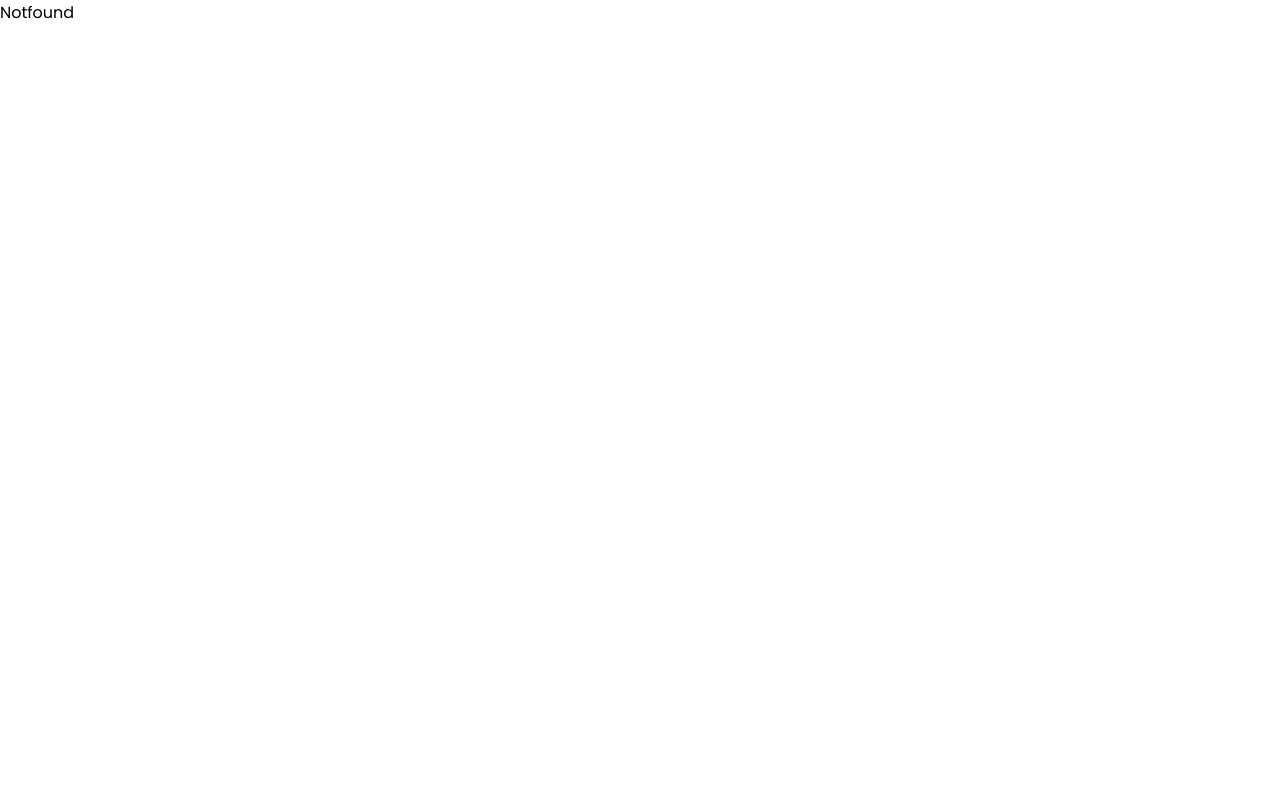
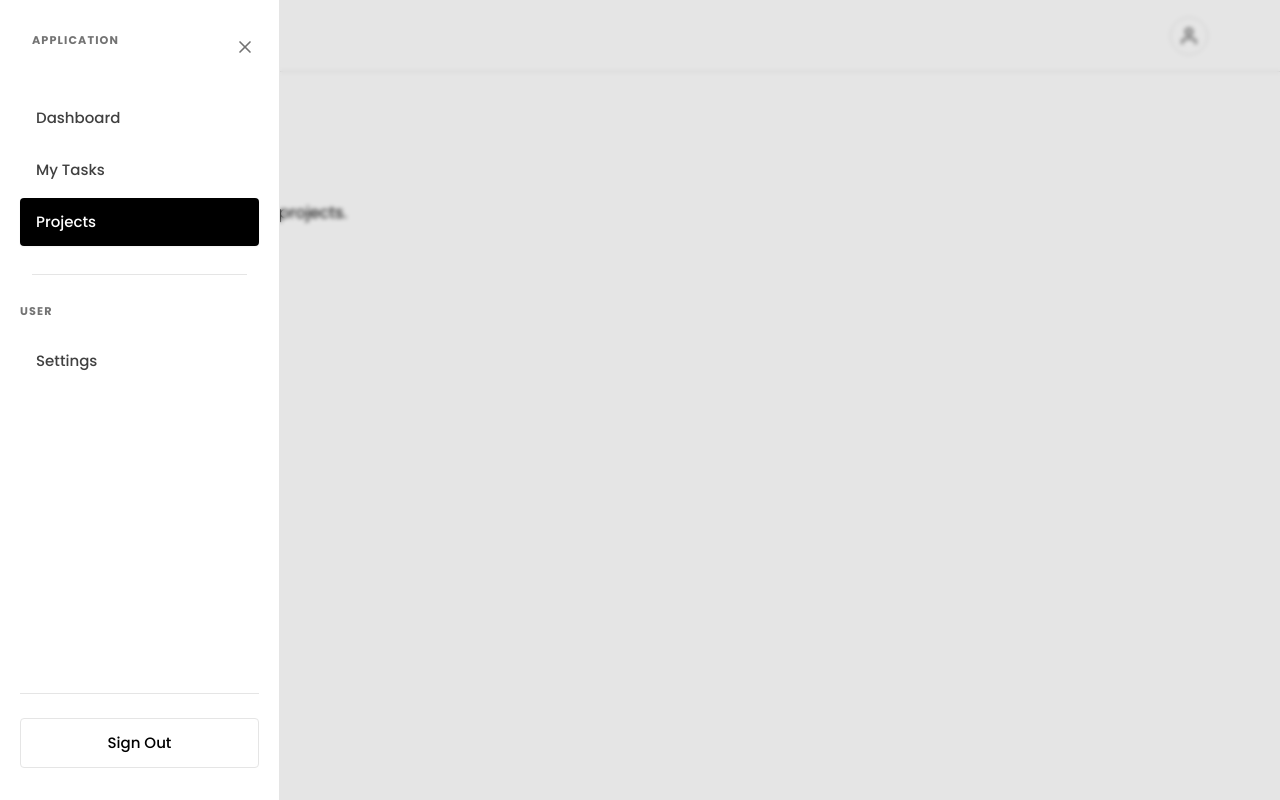
Before and after one commit to upendrakumar-17/Task-Manager, a React (Create React App) app in the folder frontend/: page /dashboard/projects in a window 1280 px wide. Built offline with nearby package versions, Linux system fonts and the light colour scheme.

Commit message:
dashboard optimised

```diff
--- a/frontend/src/App.js
+++ b/frontend/src/App.js
@@ -5,6 +5,11 @@ import Dashboard from './pages/Dashboard';
 import Notfound from './pages/Notfound';
 import Login from './pages/Login';
 import Register from './pages/Register';
+
+import DashboardHome from './pages/dashboard/DashboardHome';
+import Tasks from './pages/dashboard/Tasks';
+import Projects from './pages/dashboard/Projects';
+import Settings from './pages/dashboard/Settings';
 
 function App() {
   return (
@@ -14,7 +19,14 @@ function App() {
           <Route path="/" element={<Landing />} />
           <Route path="/register" element={<Register />} />
           <Route path="/login" element={<Login />} />
-          <Route path="/dashboard" element={<Dashboard />} />
+
+          <Route path="/dashboard" element={<Dashboard />}>
+            <Route index element={<DashboardHome />} />
+            <Route path="tasks" element={<Tasks />} />
+            <Route path="projects" element={<Projects />} />
+            <Route path="settings" element={<Settings />} />
+          </Route>
+
           <Route path="*" element={<Notfound />} />
         </Routes>
       </div>
--- a/frontend/src/components/Sidebar.jsx
+++ b/frontend/src/components/Sidebar.jsx
@@ -23,18 +23,19 @@ const Sidebar = ({ isOpen, onClose }) => {
       <nav className="sidebar-nav">
         <NavLink
           to="/dashboard"
+          end
           className={({ isActive }) => isActive ? "nav-item active" : "nav-item"}
         >
           Dashboard
         </NavLink>
         <NavLink
-          to="/tasks"
+          to="/dashboard/tasks"
           className={({ isActive }) => isActive ? "nav-item active" : "nav-item"}
         >
           My Tasks
         </NavLink>
         <NavLink
-          to="/projects"
+          to="/dashboard/projects"
           className={({ isActive }) => isActive ? "nav-item active" : "nav-item"}
         >
           Projects
@@ -44,7 +45,7 @@ const Sidebar = ({ isOpen, onClose }) => {
         <span className="sidebar-category">User</span>
 
         <NavLink
-          to="/settings"
+          to="/dashboard/settings"
           className={({ isActive }) => isActive ? "nav-item active" : "nav-item"}
         >
           Settings
--- a/frontend/src/pages/Dashboard.jsx
+++ b/frontend/src/pages/Dashboard.jsx
@@ -1,4 +1,5 @@
 import React, { useState } from 'react';
+import { Outlet } from 'react-router-dom';
 import Navbar from '../components/Navbar';
 import Sidebar from '../components/Sidebar';
 
@@ -11,12 +12,7 @@ const Dashboard = () => {
       <div className="app-container">
         <Sidebar isOpen={isSidebarOpen} onClose={() => setIsSidebarOpen(false)} />
         <main className="main-content">
-          <header className="page-header">
-            <h1>Dashboard</h1>
-          </header>
-          <div className="dashboard-grid">
-            <p>Welcome back! Here's an overview of your tasks.</p>
-          </div>
+          <Outlet />
         </main>
       </div>
     </div>
--- /dev/null
+++ b/frontend/src/pages/dashboard/DashboardHome.jsx
@@ -0,0 +1,16 @@
+import React from 'react';
+
+const DashboardHome = () => {
+  return (
+    <div className="dashboard-home">
+      <header className="page-header">
+        <h1>Dashboard</h1>
+      </header>
+      <div className="dashboard-grid">
+        <p>Welcome back! Here's an overview of your tasks.</p>
+      </div>
+    </div>
+  );
+};
+
+export default DashboardHome;
--- /dev/null
+++ b/frontend/src/pages/dashboard/Projects.jsx
@@ -0,0 +1,16 @@
+import React from 'react';
+
+const Projects = () => {
+  return (
+    <div className="projects-page">
+      <header className="page-header">
+        <h1>Projects</h1>
+      </header>
+      <div className="content-area">
+        <p>View and manage your team projects.</p>
+      </div>
+    </div>
+  );
+};
+
+export default Projects;
--- /dev/null
+++ b/frontend/src/pages/dashboard/Settings.jsx
@@ -0,0 +1,16 @@
+import React from 'react';
+
+const Settings = () => {
+  return (
+    <div className="settings-page">
+      <header className="page-header">
+        <h1>Settings</h1>
+      </header>
+      <div className="content-area">
+        <p>Adjust your profile and application preferences.</p>
+      </div>
+    </div>
+  );
+};
+
+export default Settings;
--- /dev/null
+++ b/frontend/src/pages/dashboard/Tasks.jsx
@@ -0,0 +1,16 @@
+import React from 'react';
+
+const Tasks = () => {
+  return (
+    <div className="tasks-page">
+      <header className="page-header">
+        <h1>My Tasks</h1>
+      </header>
+      <div className="content-area">
+        <p>Manage and track your individual tasks here.</p>
+      </div>
+    </div>
+  );
+};
+
+export default Tasks;
```
